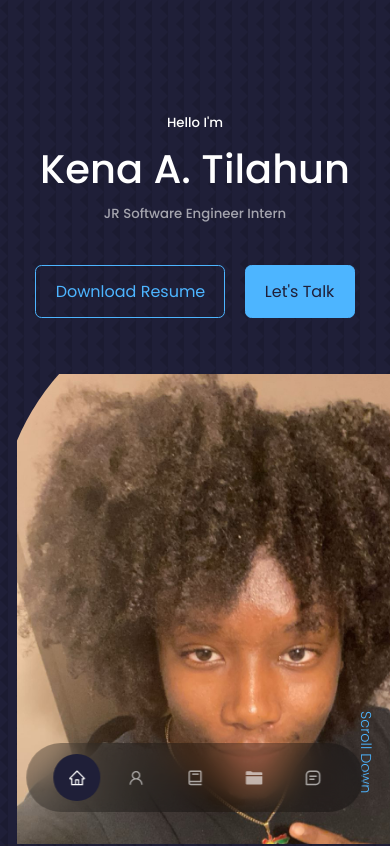
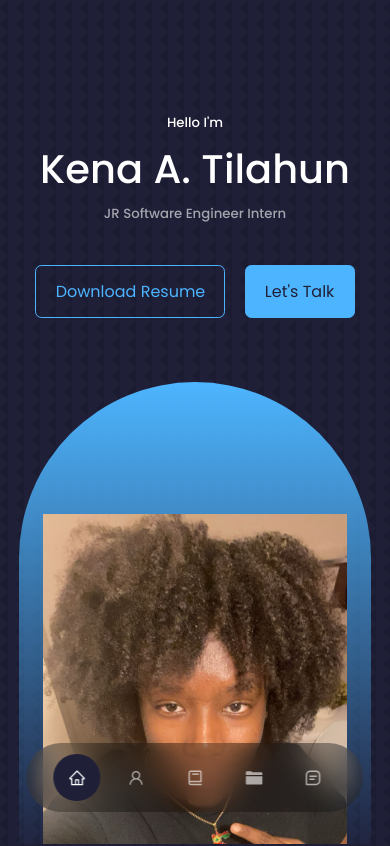
Before and after one commit to Kena-T/Coding-Portfolio, a React (Create React App) app in the folder react-portfolio/: page / in a window 390 px wide. Shown: the top 846 px of the page. Built offline with nearby package versions, Linux system fonts and the light colour scheme.

Commit message:
add a bit more to portolio section and started to add back mobile devices implmentation in Header section with a few fixes to picture problems (not fully functional yet)

```diff
--- a/react-portfolio/src/components/header/Header.css
+++ b/react-portfolio/src/components/header/Header.css
@@ -30,7 +30,7 @@
 }
 
 .header__socials::after {
-    content: '';
+    content: "";
     width: 1px;
     height: 2rem;
     background: var(--color-primary);
@@ -38,14 +38,15 @@
 
 /* ================ ME ================= */
 .me {
-    width: 30rem;
-    height: 100rem;
+    background: linear-gradient(var(--color-primary), transparent);
+    width: 22rem;
+    height: 30rem;
     position: absolute;
-    left: calc(45% - 11.2rem);
-    margin-top: -1.5rem;
-    border-radius: 100rem 100rem 0 0;
+    left: calc(50% - 11rem);
+    margin-top: 4rem;
+    border-radius: 12rem 12rem 0 0;
     overflow: hidden;
-    padding: 5rem 1.2rem 1.2rem 1.2rem;
+    padding: 8.25rem 1.5rem 1.5rem 1.5rem;
 }
 
 /* ================ SCROLL DOWN ================= */
@@ -57,3 +58,21 @@
     font-weight: 300;
     font-size: 0.9rem;
 }
+
+/* ======================== MEDIA QUERIES (MEDIUM DEVICES) ========================== */
+@media screen and (max-width: 1024px) {
+    header {
+        height: 68vh;
+    }
+}
+
+/* ======================== MEDIA QUERIES (SMALL DEVICES) ========================== */
+@media screen and (max-width: 600px) {
+    header {
+        height: 100vh;
+    }
+
+    .header__socials, .scroll__down {
+        display: none;
+    }
+}
--- a/react-portfolio/src/components/portfolio/Portfolio.css
+++ b/react-portfolio/src/components/portfolio/Portfolio.css
@@ -0,0 +1,23 @@
+.portfolio_container {
+    display: grid;
+    grid-template-columns: repeat(3, 1fr);
+    gap: 2.5rem;
+}
+
+.portfolio_item {
+    background: var(--color-bg-variant);
+    padding: 1.2rem;
+    border-radius: 2rem;
+    border: 1px solid transparent;
+    transition: var(--transition);
+}
+
+.portfolio_item:hover {
+    border-color: var(--color-primary-variant);
+    background: transparent;
+}
+
+.portfolio_item-image {
+    border-radius: 1.5rem;
+    overflow: hidden;
+}
--- a/react-portfolio/src/components/portfolio/Portfolio.jsx
+++ b/react-portfolio/src/components/portfolio/Portfolio.jsx
@@ -1,5 +1,11 @@
 import React from 'react'
 import './Portfolio.css'
+import IMG1 from '../../assets/portfolio1.jpg'
+import IMG2 from '../../assets/portfolio2.jpg'
+import IMG3 from '../../assets/portfolio3.jpg'
+// import IMG4 from '../../assets/portfolio4.jpg'
+// import IMG5 from '../../assets/portfolio5.png'
+// import IMG6 from '../../assets/portfolio6.jpg'
 
 const Portfolio = () => {
   return (
@@ -9,10 +15,28 @@
 
       <div className="contaniner portfolio_container">
         <article className='portfolio_item'>
-          <div className="portfolio_item-image"></div>
+          <div className="portfolio_item-image">
+            <img src={IMG1} alt="" />
+          </div>
           <h3>This is a portfolio item title</h3>
-          <a href="https://github.com/Kena-T/Website" className='btn'>Github</a>
-          {/* <a href="https://github.com/Kena-T/Website" className='btn btn-primary'>Live Demo</a> */}
+          <a href="https://github.com/Kena-T/Website" className='btn' target='_blank'>Github</a>
+          {/* <a href="https://github.com/Kena-T/Website" className='btn btn-primary' target='_blank'>Live Demo</a> */}
+        </article>
+        <article className='portfolio_item'>
+          <div className="portfolio_item-image">
+            <img src={IMG2} alt="" />
+          </div>
+          <h3>This is a portfolio item title</h3>
+          <a href="https://github.com/Kena-T/Website" className='btn' target='_blank'>Github</a>
+          {/* <a href="https://github.com/Kena-T/Website" className='btn btn-primary' target='_blank'>Live Demo</a> */}
+        </article>
+        <article className='portfolio_item'>
+          <div className="portfolio_item-image">
+            <img src={IMG3} alt="" />
+          </div>
+          <h3>This is a portfolio item title</h3>
+          <a href="https://github.com/Kena-T/Website" className='btn' target='_blank'>Github</a>
+          {/* <a href="https://github.com/Kena-T/Website" className='btn btn-primary' target='_blank'>Live Demo</a> */}
         </article>
       </div>
     </section>
```
